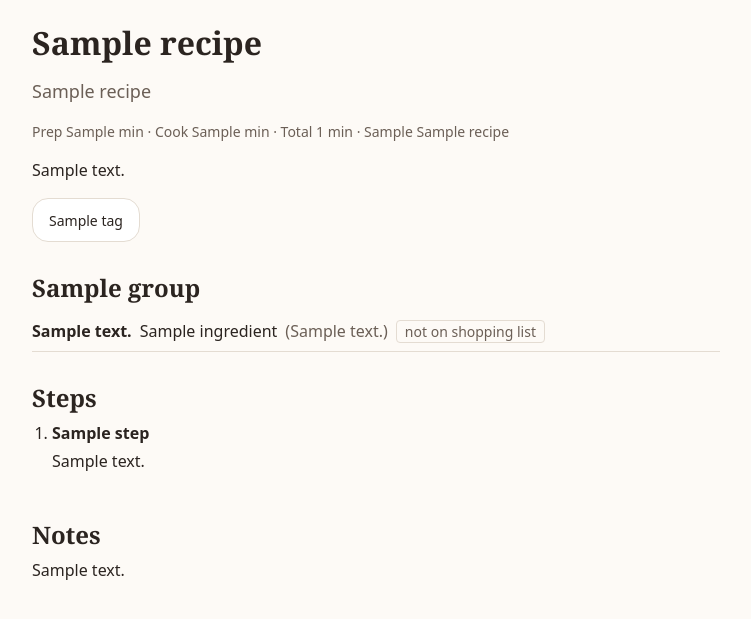
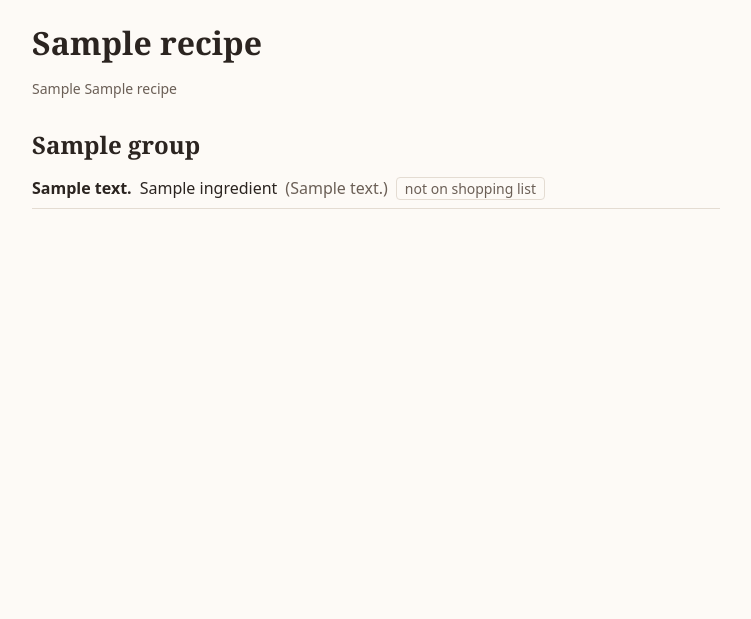
Before and after one commit to AlexanderHultsch/Bring2Bring, a Node project: template src/views/share.ejs in a window 1280 px wide. Shown: the top 619 px of the page, without its empty margins (264-1015 px from the left). Run offline with Node 20 templates, Linux system fonts and the light colour scheme; the template is opened without the code that fills it: most values are stand-ins (such as "Sample title", 1, 10 or a date in 2020).

Commit message:
v1.1: reduce the share page to name, servings and ingredients
The share page exists so Bring!'s servers can fetch it and read the
ingredients. It now carries only that: the name, the requested servings
and the scaled ingredient list. The method is deliberately not on it -
that text is for the cook, not for a shopping list, and this is the one
route deliberately open to the public internet, so it should carry the
minimum that does the job.

The JSON-LD is down to five keys: @context, @type, name, recipeYield and
recipeIngredient. description, image, recipeCategory, totalTime,
prepTime, cookTime and recipeInstructions are gone, and their tests
became one assertion that those keys are absent - a removal turned into
a guarantee rather than simply deleted.

buildBringDeeplinkUrl is untouched. It carries acceptance criterion 5,
where baseQuantity must equal requestedQuantity so Bring multiplies our
already-scaled page by exactly one, and it had no reason to change.

Verified by hand rather than by the suite alone: 200 with no Set-Cookie
at all, the JSON-LD ingredient strings identical to the visible ones,
an excluded ingredient shown on the page but absent from
recipeIngredient, the old token 404 after rotation and 404 after
disabling, and a recipe's method text nowhere in the response.

Tests 193 -> 190; the four removed covered fields that no longer exist.

Co-Authored-By: Claude <noreply@anthropic.com>
Claude-Session: https://claude.ai/code/session_01N73MYYbybHthYtpTUU9LTu

```diff
--- a/public/css/share.css
+++ b/public/css/share.css
@@ -47,34 +47,8 @@ p {
   color: var(--color-text);
 }
 
-.share-recipe__subtitle {
-  color: var(--color-text-muted);
-  font-size: var(--font-size-md);
-}
-
 .share-recipe__meta {
   color: var(--color-text-muted);
-  font-size: var(--font-size-sm);
-}
-
-.tag-chips {
-  list-style: none;
-  margin: 0 0 var(--space-3);
-  padding: 0;
-  display: flex;
-  flex-wrap: wrap;
-  gap: var(--space-2);
-}
-
-.tag-chip {
-  display: inline-flex;
-  align-items: center;
-  min-height: var(--min-tap-target);
-  padding: 0 var(--space-3);
-  border: 1px solid var(--color-border);
-  border-radius: var(--radius-lg);
-  background: var(--color-surface);
-  color: var(--color-text);
   font-size: var(--font-size-sm);
 }
 
@@ -116,16 +90,3 @@ p {
   border: 1px solid var(--color-border);
   color: var(--color-text-muted);
 }
-
-.step-list {
-  margin: 0;
-  padding-left: 1.25rem;
-  display: flex;
-  flex-direction: column;
-  gap: var(--space-3);
-}
-
-.step-list__section {
-  display: block;
-  margin-bottom: var(--space-1);
-}
--- a/src/views/share.ejs
+++ b/src/views/share.ejs
@@ -13,22 +13,9 @@
     <div class="share-container">
       <main class="share-recipe" itemscope itemtype="https://schema.org/Recipe">
         <h1 itemprop="name"><%= recipe.title %></h1>
-        <% if (recipe.subtitle) { %><p class="share-recipe__subtitle"><%= recipe.subtitle %></p><% } %>
         <p class="share-recipe__meta">
-          <% if (recipe.prep_minutes != null) { %>Prep <%= recipe.prep_minutes %> min · <% } %>
-          <% if (recipe.cook_minutes != null) { %>Cook <%= recipe.cook_minutes %> min · <% } %>
-          <% if (recipe.total_minutes != null) { %><span itemprop="totalTime" content="<%= isoTotalTime %>">Total <%= recipe.total_minutes %> min</span> · <% } %>
           <span itemprop="recipeYield"><%= requestedYield %> <%= recipe.yield_label || recipe.yield_unit %></span>
         </p>
-        <% if (recipe.description) { %><p class="share-recipe__description"><%= recipe.description %></p><% } %>
-
-        <% if (tags.length > 0) { %>
-          <ul class="tag-chips">
-            <% tags.forEach((tag) => { %>
-              <li><span class="tag-chip"><%= tag.name %></span></li>
-            <% }) %>
-          </ul>
-        <% } %>
 
         <div class="recipe-ingredients">
           <% groups.forEach((group, groupIndex) => { %>
@@ -52,27 +39,6 @@
             </section>
           <% }) %>
         </div>
-
-        <% if (steps.length > 0) { %>
-          <section class="recipe-steps">
-            <h2>Steps</h2>
-            <ol class="step-list">
-              <% steps.forEach((step) => { %>
-                <li class="step-list__item" itemprop="recipeInstructions">
-                  <% if (step.section_title) { %><strong class="step-list__section"><%= step.section_title %></strong><% } %>
-                  <p><%= step.text %></p>
-                </li>
-              <% }) %>
-            </ol>
-          </section>
-        <% } %>
-
-        <% if (recipe.notes) { %>
-          <section class="recipe-notes">
-            <h2>Notes</h2>
-            <p><%= recipe.notes %></p>
-          </section>
-        <% } %>
       </main>
     </div>
   </body>
```
Also changed, not shown: src/domain/recipe-jsonld.js (+6 -40 lines), src/routes/share.js (+1 -7 lines), test/jsonld.test.js (+25 -126 lines), test/share.test.js (+14 -0 lines).
